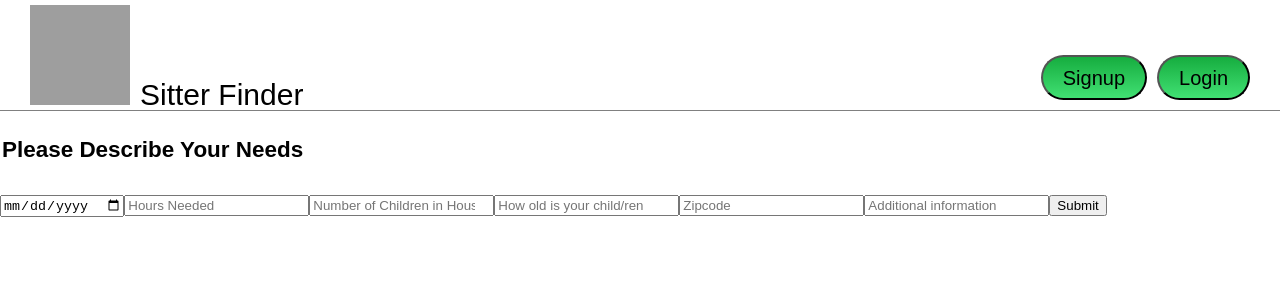
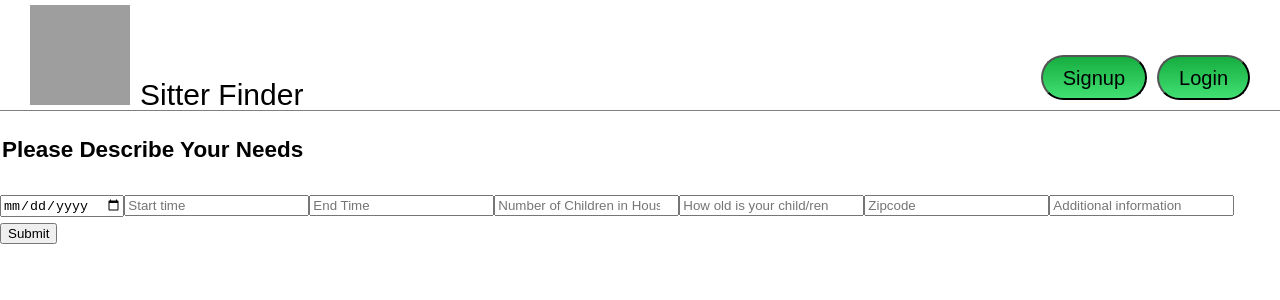
Before and after one commit to nateusmc/babysitter-app, a React (Create React App) app: page /parent/parentForm in a window 1280 px wide. Shown: the top 300 px of the page. Built offline with nearby package versions, Linux system fonts and the light colour scheme; no server answers; grey boxes are pictures that could not be loaded.

Commit message:
updated forms with new values

```diff
--- a/src/actions/parents.js
+++ b/src/actions/parents.js
@@ -1,5 +1,6 @@
 import * as types from './actionType';
 import {API_BASE_URL} from '../config';
+import { normalizeResponseErrors } from './utils';
 
 
 // Sync Actions
@@ -52,25 +53,18 @@ export const searchParentsByZipSuccess = (zipcodes) => ({
 // })
 // Async Actions
 
-export const addParentsInfo = (parents) => dispatch => {
+export const addParentBio = (values) => (dispatch, getState) => {
     dispatch(fetchParentsRequest());
-    return fetch(`${API_BASE_URL}/parents`, {
+    return fetch(`${API_BASE_URL}/parents/bio/create`, {
       method: 'POST',
-      headers: {'Content-Type': 'application/json', 'Accept': 'application/json' },
-      body: JSON.stringify(parents)
+      headers: {
+        'Content-Type': 'application/json',
+        'Accept': 'application/json'
+    },
+      body: JSON.stringify(values)
     })
-    .then(res => {
-      if(!res.ok) {
-        return Promise.reject(res.statusText)
-      }
-        return res.json();
-    })
-    .then(
-        parents => {
-            window.location = '/'
-          dispatch(addParentsSuccess(parents))
-        }
-    )
+    .then(res => normalizeResponseErrors(res))
+    .then(res => res.json())
     .catch(err =>
       dispatch(fetchParentsError(err)))
   }
--- a/src/components/BioParent/BioParentForm.js
+++ b/src/components/BioParent/BioParentForm.js
@@ -1,7 +1,6 @@
 import React, { Component } from 'react';
 import { connect } from 'react-redux';
-
-// import  {createParentBio} from '../../actions/parents'
+import  {addParentBio} from '../../actions/parents'
 import './BioParentForm';
 
 export class BioParentForm extends Component {
@@ -9,7 +8,8 @@ export class BioParentForm extends Component {
 			e.preventDefault();
 			const value = {
 				dateNeeded: this.dateNeeded.value,
-				jobDuration: this.jobDuration.value,
+				startTime: this.startTime.value,
+				endTime: this.endTime.value,
 				numberOfChildren: this.numberOfChildren.value,
 				childAge: this.childAge.value,
 				location: this.location.value,
@@ -17,9 +17,10 @@ export class BioParentForm extends Component {
 				id: this.props.currentUser.id,
 
 			}
-			// this.props.dispatch(createParentBio(value));
+			this.props.dispatch(addParentBio(value));
 			this.dateNeeded.value= '';
-			this.jobDuration.value= '';
+			this.startTime.value= '';
+			this.endTime.value='';
 			this.numberOfChildren.value= '';
 			this.childAge.value= '';
 			this.location.value= '';
@@ -41,14 +42,23 @@ export class BioParentForm extends Component {
 								ref={input => this.dateNeeded = input}
 								/>
 
-							<label htmlFor="duration"></label>
+							<label htmlFor="startTime"></label>
 							<input
-								className="jobDuration"
-								type="number"
-								name="jobDuration"
-								id="jobDuration"
-								placeholder="Hours Needed"
-								ref={input => this.jobDuration = input}
+								className="startTime"
+								type="text"
+								name="startTime"
+								id="startTime"
+								placeholder="Start time"
+								ref={input => this.startTime = input}
+								/>
+							<label htmlFor="endTime"></label>
+							<input
+								className="endTime"
+								type="text"
+								name="endTime"
+								id="endTime"
+								placeholder="End Time"
+								ref={input => this.endTime = input}
 								/>
 							<label htmlFor="numberOfChildren"></label>
 							<input
--- a/src/components/DashboardParent/DashboardParent.js
+++ b/src/components/DashboardParent/DashboardParent.js
@@ -48,7 +48,7 @@ export class DashboardParent extends Component{
 const mapStateToProps = state => ({
 	userId: state.auth.currentUser.id,
 	createdBios: state.parents.createdBio,
-	location: state.parents.zipcode,
+	location: state.auth.currentUser.zipcode,
 	localSitters: state.sitters.zipcodeSearches
 })
 
```
